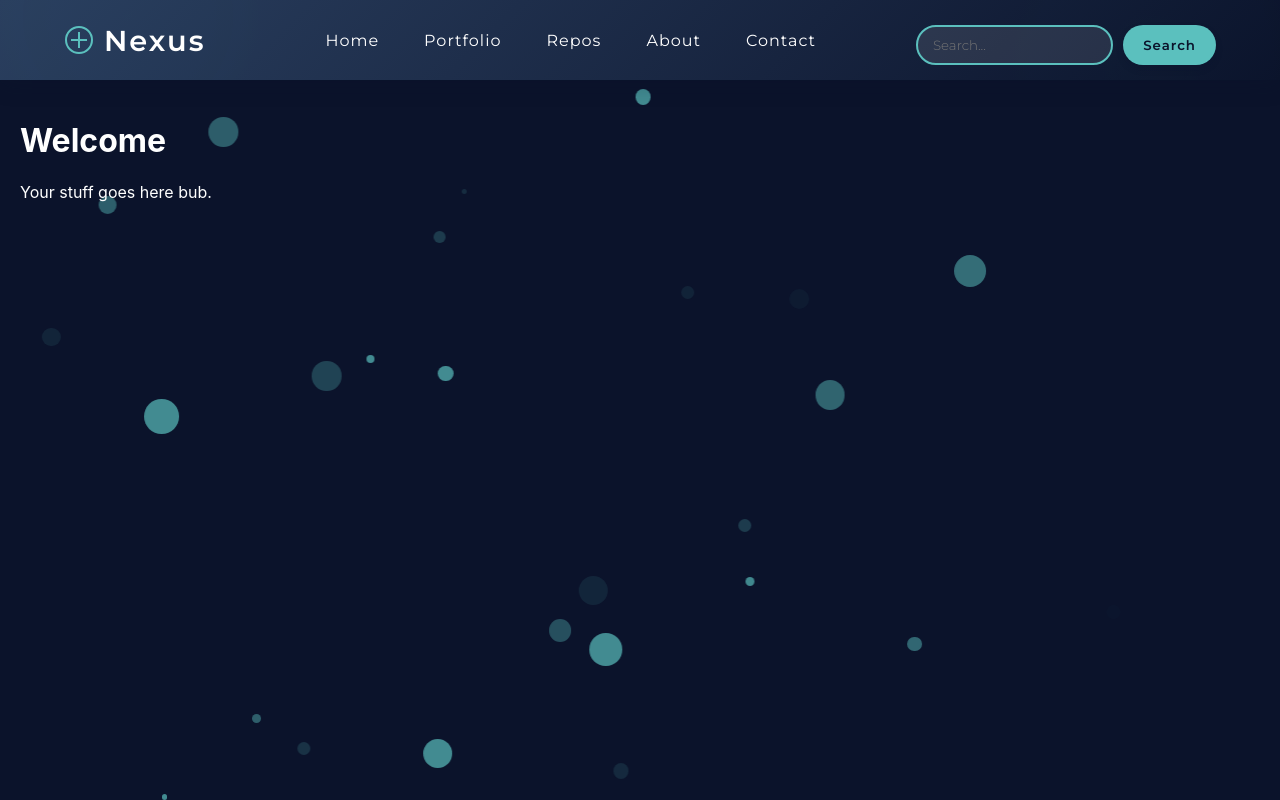
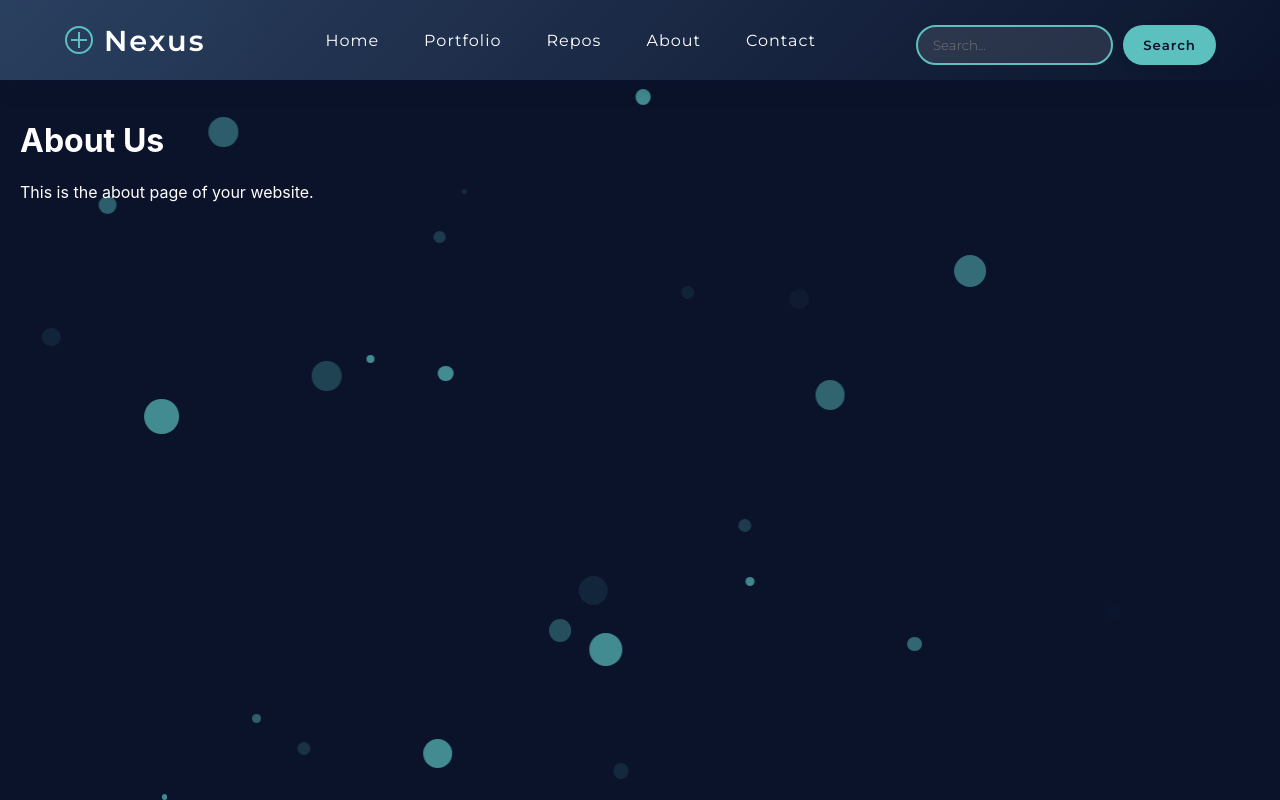
Before and after one commit to sridhs21/sridhs21.github.io, a React (Create React App) app in the folder personal_website/: page /about in a window 1280 px wide. Built offline with nearby package versions, Linux system fonts and the light colour scheme.

Commit message:
File Structure and Connected All Pages Together
I created the file structure of how I want the website to be. Created multiple folders with a respective JS file in each representing a page. I also connected all these pages together.

```diff
--- a/personal_website/package.json
+++ b/personal_website/package.json
@@ -8,6 +8,7 @@
     "@testing-library/user-event": "^13.5.0",
     "react": "^18.3.1",
     "react-dom": "^18.3.1",
+    "react-router-dom": "^6.26.2",
     "react-scripts": "5.0.1",
     "web-vitals": "^2.1.4"
   },
--- a/personal_website/src/App.js
+++ b/personal_website/src/App.js
@@ -1,9 +1,16 @@
 import React from 'react';
+import { BrowserRouter as Router, Route, Routes } from 'react-router-dom';
 import Navbar from './Navbar';
 import AnimatedBackground from './AnimatedBackground';
+import Home from './home/home';
+import Portfolio from './portfolio/portfolio';
+import Repos from './repos/repos';
+import About from './about/about';
+import Contact from './contact/contact';
 
 function App() {
   return (
+    <Router>
       <div className="App" style={{ minHeight: '100vh', position: 'relative' }}>
         <Navbar />
         <AnimatedBackground />
@@ -13,10 +20,16 @@ function App() {
           zIndex: 1,
           color: '#FFFFFF',
         }}>
-        <h1>Welcome</h1>
-        <p>Your stuff goes here bub.</p>
+          <Routes>
+            <Route path="/home" element={<Home />} />
+            <Route path="/portfolio" element={<Portfolio />} />
+            <Route path="/repos" element={<Repos />} />
+            <Route path="/about" element={<About />} />
+            <Route path="/contact" element={<Contact />} />
+          </Routes>
         </main>
       </div>
+    </Router>
   );
 }
 
--- /dev/null
+++ b/personal_website/src/about/about.js
@@ -0,0 +1,12 @@
+import React from 'react';
+
+function About() {
+  return (
+    <div>
+      <h1>About Us</h1>
+      <p>This is the about page of your website.</p>
+    </div>
+  );
+}
+
+export default About;
--- /dev/null
+++ b/personal_website/src/contact/contact.js
@@ -0,0 +1,12 @@
+import React from 'react';
+
+function Contact() {
+  return (
+    <div>
+      <h1>Contact Us</h1>
+      <p>This is the contact page of your website.</p>
+    </div>
+  );
+}
+
+export default Contact;
--- /dev/null
+++ b/personal_website/src/home/home.js
@@ -0,0 +1,12 @@
+import React from 'react';
+
+function Home() {
+  return (
+    <div>
+      <h1>Welcome to the Home Page</h1>
+      <p>This is the home page of your website.</p>
+    </div>
+  );
+}
+
+export default Home;
--- /dev/null
+++ b/personal_website/src/portfolio/portfolio.js
@@ -0,0 +1,12 @@
+import React from 'react';
+
+function Portfolio() {
+  return (
+    <div>
+      <h1>My Portfolio</h1>
+      <p>Here you can find a collection of my projects and work.</p>
+    </div>
+  );
+}
+
+export default Portfolio;
--- /dev/null
+++ b/personal_website/src/repos/repos.js
@@ -0,0 +1,12 @@
+import React from 'react';
+
+function Repos() {
+  return (
+    <div>
+      <h1>My Repositories</h1>
+      <p>This page showcases my GitHub repositories and coding projects.</p>
+    </div>
+  );
+}
+
+export default Repos;
```
Also changed, not shown: 1 other file (tests, documents, lock files or other folders). Lines whose indentation alone changed are shown as unchanged.
